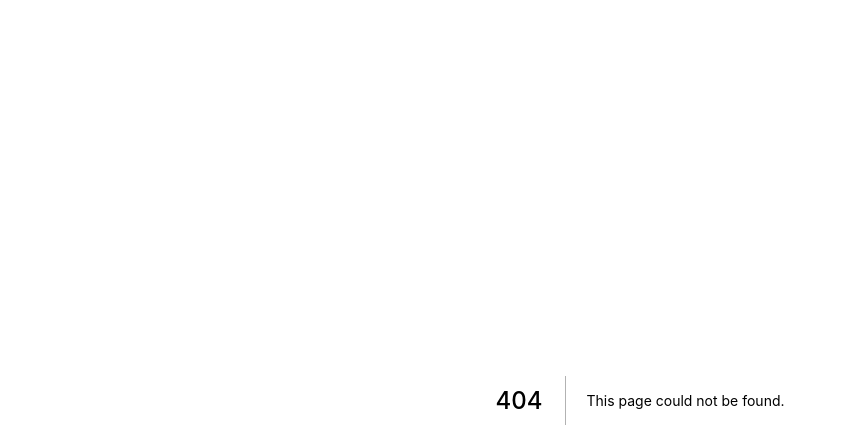
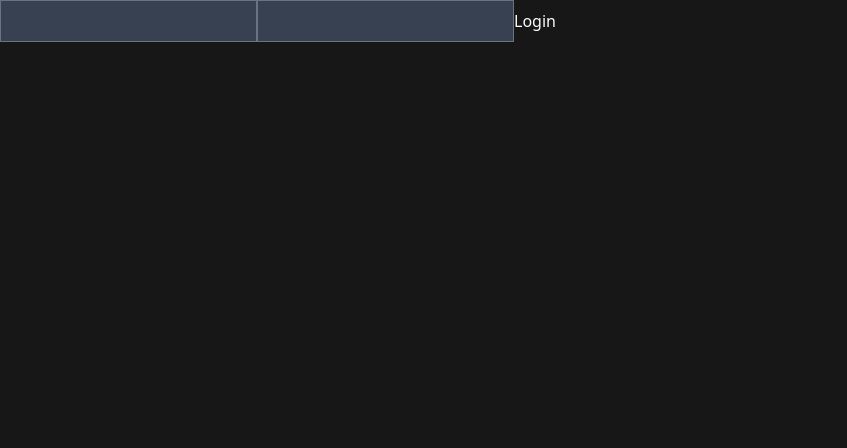
Before and after one commit to ethanmick/fitzero, a Next.js app: page /login in a window 1280 px wide. Before the commit this address had no page. Shown: the top 448 px of the page, without its empty margins (0-847 px from the left). Built offline with nearby package versions, Linux system fonts and the light colour scheme.

Commit message:
App skeleton

```diff
--- /dev/null
+++ b/lib/index.ts
@@ -0,0 +1 @@
+export * from './route'
--- /dev/null
+++ b/lib/route.ts
@@ -0,0 +1,4 @@
+export enum Route {
+  Login = '/login',
+  Workouts = '/workouts',
+}
--- a/package.json
+++ b/package.json
@@ -2,15 +2,19 @@
   "private": true,
   "scripts": {
     "dev": "next dev",
+    "lint": "next lint",
     "build": "next build",
     "start": "next start"
   },
   "dependencies": {
+    "@apollo/client": "^3.6.9",
     "@heroicons/react": "1.0.6",
+    "graphql": "^16.5.0",
     "luxon": "2.4.0",
     "next": "latest",
     "react": "18.1.0",
     "react-dom": "18.1.0",
+    "react-hook-form": "7.33.0",
     "uuid": "8.3.2"
   },
   "devDependencies": {
@@ -23,6 +27,8 @@
     "@types/react-dom": "18.0.5",
     "@types/uuid": "8.3.4",
     "autoprefixer": "^10.4.7",
+    "eslint": "8.18.0",
+    "eslint-config-next": "12.1.6",
     "postcss": "^8.4.14",
     "tailwindcss": "^3.1.2",
     "typescript": "4.7.2"
--- a/pages/_app.tsx
+++ b/pages/_app.tsx
@@ -1,8 +1,18 @@
+import { ApolloClient, ApolloProvider, InMemoryCache } from '@apollo/client'
 import type { AppProps } from 'next/app'
 import '../styles/globals.css'
 
+const client = new ApolloClient({
+  uri: `${process.env.NEXT_PUBLIC_API_ROOT}/graphql`,
+  cache: new InMemoryCache(),
+})
+
 function MyApp({ Component, pageProps }: AppProps) {
-  return <Component {...pageProps} />
+  return (
+    <ApolloProvider client={client}>
+      <Component {...pageProps} />
+    </ApolloProvider>
+  )
 }
 
 export default MyApp
--- /dev/null
+++ b/pages/login.tsx
@@ -0,0 +1,60 @@
+import { NextPage } from 'next'
+import { useRouter } from 'next/router'
+import { useForm } from 'react-hook-form'
+import { Route } from 'lib'
+
+type FormData = {
+  username: string
+  password: string
+}
+
+const Login: NextPage = () => {
+  const router = useRouter()
+  const { register, handleSubmit } = useForm<FormData>({
+    defaultValues: {
+      username: '',
+      password: '',
+    },
+  })
+
+  const onSubmit = async (creds: FormData) => {
+    console.log(creds)
+
+    try {
+      const res = await fetch(`${process.env.NEXT_PUBLIC_API_ROOT}/login`, {
+        method: 'POST',
+        body: JSON.stringify(creds),
+        headers: {
+          'Content-Type': 'application/json',
+        },
+      })
+      if (res.status >= 400) {
+        console.error(res)
+        return
+      }
+      router.push({
+        pathname: Route.Workouts,
+      })
+    } catch (err) {
+      console.error(err)
+    }
+  }
+
+  return (
+    <form onSubmit={handleSubmit(onSubmit)}>
+      <input
+        {...register('username')}
+        className="bg-gray-700 border"
+        type="text"
+      />
+      <input
+        {...register('password')}
+        className="bg-gray-700 border"
+        type="password"
+      />
+      <button type="submit">Login</button>
+    </form>
+  )
+}
+
+export default Login
--- /dev/null
+++ b/pages/register.tsx
@@ -0,0 +1,7 @@
+import { NextPage } from 'next'
+
+const Register: NextPage = () => {
+  return null
+}
+
+export default Register
--- /dev/null
+++ b/pages/workouts/[id].tsx/[exercise].tsx
@@ -0,0 +1,7 @@
+import { NextPage } from 'next'
+
+const ExercisePage: NextPage = () => {
+  return null
+}
+
+export default ExercisePage
--- /dev/null
+++ b/pages/workouts/[id].tsx/index.tsx
@@ -0,0 +1,7 @@
+import { NextPage } from 'next'
+
+const WorkoutPage: NextPage = () => {
+  return null
+}
+
+export default WorkoutPage
--- /dev/null
+++ b/pages/workouts/index.tsx
@@ -0,0 +1,7 @@
+import { NextPage } from 'next'
+
+const WorkoutsPage: NextPage = () => {
+  return null
+}
+
+export default WorkoutsPage
--- /dev/null
+++ b/pages/workouts/new.tsx
@@ -0,0 +1,7 @@
+import { NextPage } from 'next'
+
+const NewWorkoutPage: NextPage = () => {
+  return null
+}
+
+export default NewWorkoutPage
--- a/tsconfig.json
+++ b/tsconfig.json
@@ -1,5 +1,6 @@
 {
   "compilerOptions": {
+    "baseUrl": ".",
     "target": "es5",
     "lib": ["dom", "dom.iterable", "esnext"],
     "allowJs": true,
```
Also changed, not shown: .eslintrc.json (added), 2 other files (tests, documents, lock files or other folders).
